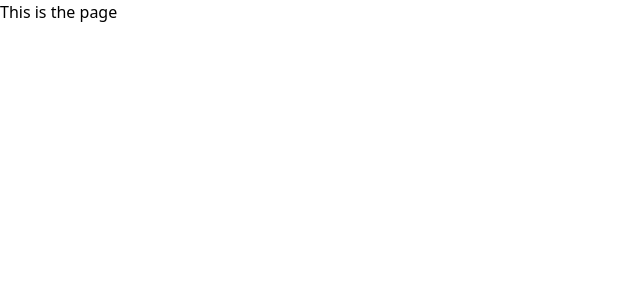
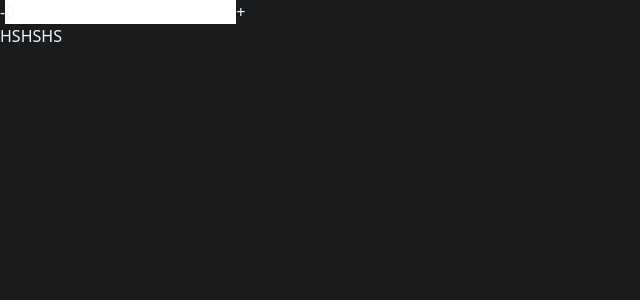
Before and after one commit to DMarzzucco/psicoterap-a_individual_a, a React (Vite) app: page / in a window 1280 px wide. Shown: the top 300 px of the page, without its empty margins (0-640 px from the left). Built offline with nearby package versions, Linux system fonts and the light colour scheme.

Commit message:
sum and rest

```diff
--- a/src/App.tsx
+++ b/src/App.tsx
@@ -1,13 +1,12 @@
 import { BrowserRouter as Router, Routes, Route } from "react-router-dom";
+import SGame from "./page/SeconGame";
 function App() {
 
   return (
     <Router>
       <Routes>
         <Route path="/" element={
-          <div>
-            This is the page
-          </div>
+          <SGame />
         }>
         </Route>
       </Routes>
--- a/src/index.css
+++ b/src/index.css
@@ -2,3 +2,14 @@
 @tailwind components;
 @tailwind utilities;
 @tailwind variants;
+
+:root{
+    background: #1a1b1d;
+    color:aliceblue;
+    font-family: system-ui;
+}
+main{
+    display: flex;
+    justify-content: center;
+    align-items: center;
+}
--- /dev/null
+++ b/src/page/SeconGame.tsx
@@ -0,0 +1,25 @@
+import { useState } from "react";
+
+function SGame() {
+    const [sum, setSum] = useState<number>(0);
+    const sumer = () => {
+        setSum(prevSum => prevSum + 1)
+    }
+    const rester = () => {
+        if (sum > 0) {
+            setSum(prevRest => prevRest - 1)
+        }
+    }
+    return (
+        <section className="w-full h-screen flex flex-col justify-center items-center ">
+            <div className=" flex flex-row justify-center items-center">
+                <button onClick={rester}>-</button>
+                <input className="text-black" type="text" value={sum} readOnly />
+                <button onClick={sumer}>+</button>
+            </div>
+            <h1>HSHSHS</h1>
+        </section>
+    )
+}
+
+export default SGame;
```
Also changed, not shown: src/components/Share.tsx (added), src/items/icon.ts (added), 1 other file (tests, documents, lock files or other folders).
